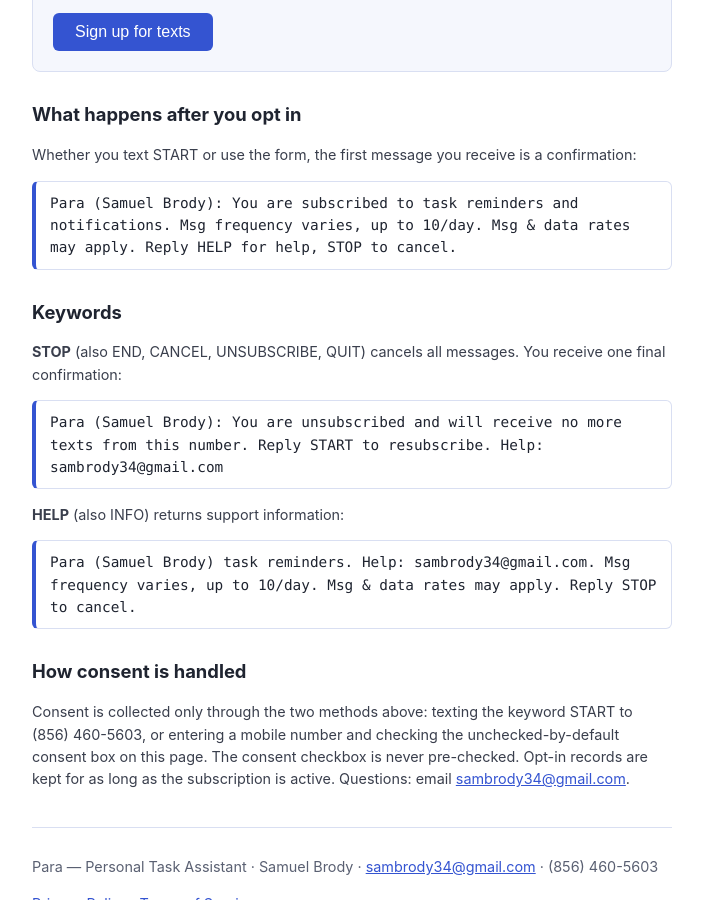
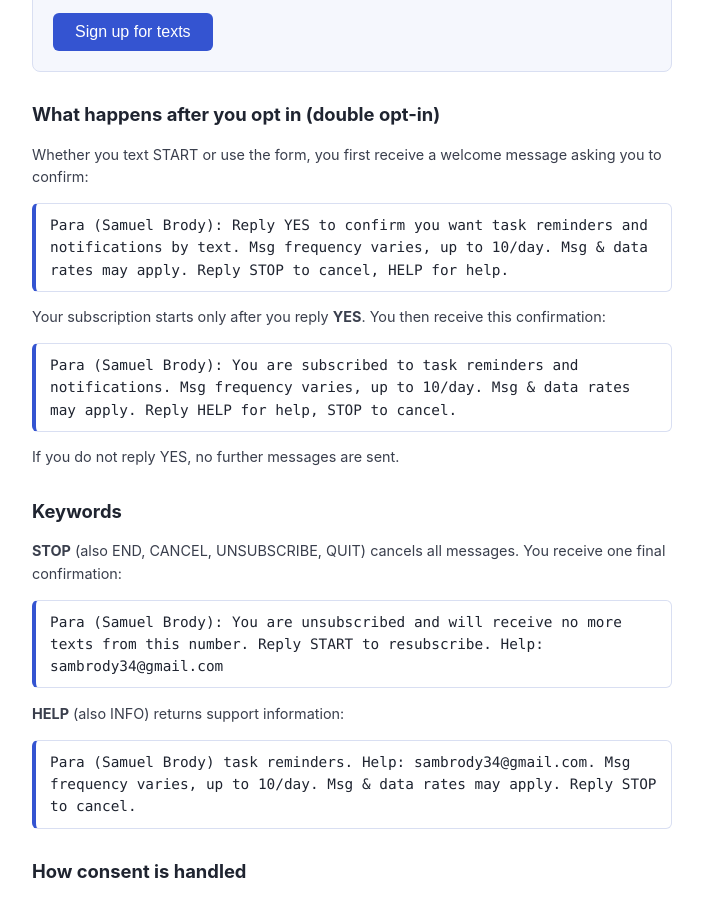
Before and after one commit to sambrody62/para-sms-optin, a plain HTML site: page index.html in a window 1280 px wide. Shown: the part 852-1752 px from the top of the page, without its empty margins (288-991 px from the left). Drawn offline with Linux system fonts and the light colour scheme.

Commit message:
Describe double opt-in (YES confirmation) on opt-in page and terms
Co-Authored-By: Claude Fable 5.1 <noreply@anthropic.com>
Claude-Session: https://claude.ai/code/session_01G3Hk4eymDmT8kjGd5ADwqX

```diff
--- a/index.html
+++ b/index.html
@@ -71,14 +71,18 @@ only texts phone numbers that have opted in using one of the two methods below.<
     </label>
   </div>
   <button type="submit">Sign up for texts</button>
-  <p id="confirmation">You're signed up! You'll receive a confirmation text shortly.
-     Reply STOP at any time to cancel.</p>
+  <p id="confirmation">Thanks! You'll receive a welcome text shortly. Reply YES to that
+     text to confirm your subscription. Reply STOP at any time to cancel.</p>
 </form>
 
-<h2>What happens after you opt in</h2>
-<p class="fineprint">Whether you text START or use the form, the first message you receive is a
-confirmation:</p>
+<h2>What happens after you opt in (double opt-in)</h2>
+<p class="fineprint">Whether you text START or use the form, you first receive a welcome message
+asking you to confirm:</p>
+<div class="sample">Para (Samuel Brody): Reply YES to confirm you want task reminders and notifications by text. Msg frequency varies, up to 10/day. Msg &amp; data rates may apply. Reply STOP to cancel, HELP for help.</div>
+<p class="fineprint">Your subscription starts only after you reply <strong>YES</strong>. You then
+receive this confirmation:</p>
 <div class="sample">Para (Samuel Brody): You are subscribed to task reminders and notifications. Msg frequency varies, up to 10/day. Msg &amp; data rates may apply. Reply HELP for help, STOP to cancel.</div>
+<p class="fineprint">If you do not reply YES, no further messages are sent.</p>
 
 <h2>Keywords</h2>
 <p class="fineprint"><strong>STOP</strong> (also END, CANCEL, UNSUBSCRIBE, QUIT) cancels all
```
Also changed, not shown: terms.html (+3 -1 lines).
